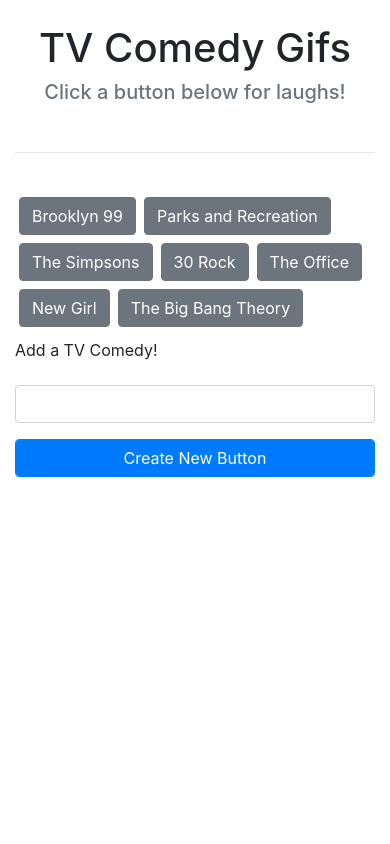
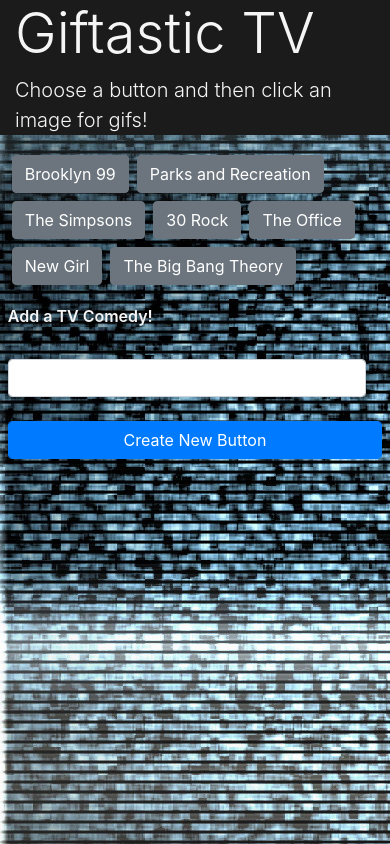
Before and after one commit to lnicholskara/GifTastic, a plain HTML site: page index.html in a window 390 px wide. Drawn offline with nearby package versions, Linux system fonts and the light colour scheme.

Commit message:
styled responsive page

```diff
--- a/assets/css/style.css
+++ b/assets/css/style.css
@@ -0,0 +1,71 @@
+body {
+    background-image: url("../images/TvStatic.jpeg");
+    background-repeat: repeat;
+    background-color: #cccccc;
+}
+
+header {
+    background-color: #1B1B1B;
+    width: 100%;
+    color: #f5f5f5;
+    margin: 5%, 0%;
+}
+
+.col-form-label {
+    color: #f5f5f5;
+    font-weight: 600;
+}
+
+.rating-label {
+    color: #f5f5f5;
+}
+
+.gifs {
+    display: inline;
+}
+
+.grid-container {
+    display: grid;
+    grid-template-columns: auto auto auto;
+    grid-template-rows: auto auto auto;
+    grid-auto-flow: row;
+    grid-gap: 10px;
+    padding: 10px;
+}
+
+.giffy:hover {
+    outline: 3px solid #868e96;
+}
+
+@media only screen and (max-width: 769px) {
+    /* For tablets */
+
+    .grid-container {
+        display: grid;
+        grid-template-columns: auto auto;
+        grid-template-rows: auto auto;
+        grid-auto-flow: row;
+        grid-gap: 10px;
+        padding: 10px;
+    }
+
+}
+
+@media only screen and (max-width: 569px) {
+    /* For phones: */
+
+    .grid-container {
+        display: grid;
+        grid-template-columns: auto;
+        grid-template-rows: auto;
+        grid-auto-flow: row;
+        grid-gap: 10px;
+        padding: 10px;
+        justify-content: center;
+    }
+
+    .create-button, #add-buttons {
+        margin: 0% 2%;
+    }
+
+}
--- a/assets/javascript/logic.js
+++ b/assets/javascript/logic.js
@@ -28,6 +28,7 @@ function displayComedyGifs (){
             var imageLinkAnimate = gifsArray[i].images.fixed_width.url;
 
             cardText.text("Rating: " + rating);
+            cardText.addClass("rating-label")
             image.attr("src", imageLinkStill);
             image.attr("data-still", imageLinkStill);
             image.attr("data-animate", imageLinkAnimate);
--- a/index.html
+++ b/index.html
@@ -14,23 +14,27 @@
   <link rel="stylesheet" href="https://maxcdn.bootstrapcdn.com/bootstrap/4.0.0/css/bootstrap.min.css">
   <script src="https://maxcdn.bootstrapcdn.com/bootstrap/4.0.0/js/bootstrap.min.js"></script>
 
+  <link rel="stylesheet" type="text/css" media="screen" href="assets/css/style.css"/>
+  <meta http-equiv="X-UA-Compatible" content="IE=edge">
+  <meta name="viewport" content="width=device-width, initial-scale=1">
+
 </head>
 
 <body>
+    <header>
+        <div class="container">
+            <h1 class="display-4">Giftastic TV</h1>
+            <p class="lead">Choose a button and then click an image for gifs!</p>
+        </div>
+    </header>
 
     <div class="container">
 
-        <header class="text-center">
-                <br>
-            <h1>TV Comedy Gifs</h1>
-            <h5 class="text-muted">Click a button below for laughs!</h5>
-        </header>
+        <div class="wrapper">
 
-        <br><hr><br>
+        <div class="row buttons-view">
 
-        <div class="row">
-
-            <div class="col-sm-9 col-md-6 col-12">
+            <div>
 
                 <div id="add-buttons">
 
@@ -38,26 +42,28 @@
 
             </div>
 
-            <div class="col-sm-3 col-md-6 col-12">
+            <div >
 
-                <div class="create-button">
+                <div class="create-button align-middle">
                     <form class="form-inline mx-auto" id="comedy-form">
-                        <label for="comedy-input" class="col-form-label mr-3 mb-3">Add a TV Comedy!</label>
-                        <input class="form-control mb-3" type="text" id="comedy-input"><br>
+                        <label for="comedy-input" class="col-form-label mr-3 mb-3 mt-2 align-text-bottom">Add a TV Comedy!</label>
+                        <input class="form-control mr-3 mb-3 mt-2" type="text" id="comedy-input"><br>
 
-                        <input class="btn btn-primary form-control" id="add-comedy" type="submit" value="Create New Button">
-                        </form>
+                        <input class="btn btn-primary form-control mb-3 mt-2" id="add-comedy" type="submit" value="Create New Button">
+                    </form>
                 </div>
 
             </div>
 
         </div>
 
-        <div class="row">
+        <div>
 
-            <div class="gifs">
+            <div class="gifs grid-container" >
 
             </div>
+
+        </div>
 
         </div>
 
```
Also changed, not shown: assets/images/Blank_television_set.png (added), assets/images/TvStatic.jpeg (added).
